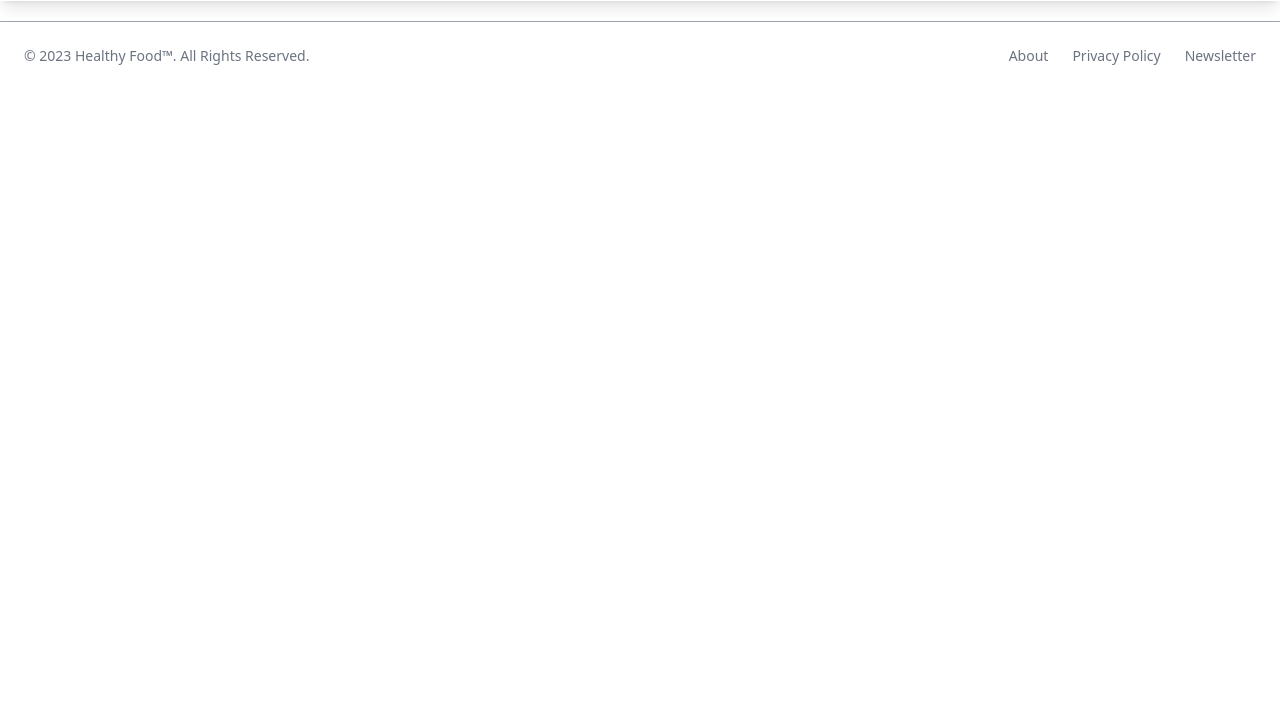
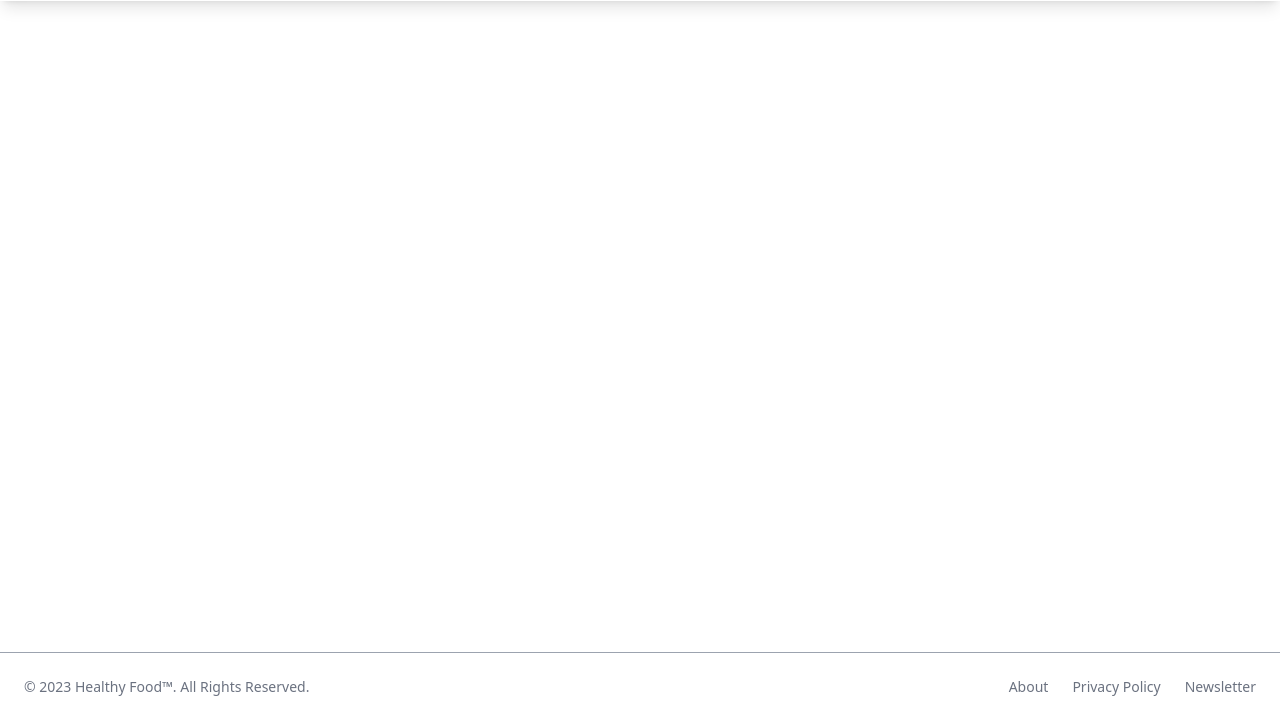
Before and after one commit to jjfenton/medCooking, a website: page docs/index.html in a window 1280 px wide. Shown: the part 79-800 px from the top of the page. Drawn offline with Linux system fonts and the light colour scheme.

Commit message:
fixed footer

```diff
--- a/docs/index.html
+++ b/docs/index.html
@@ -62,7 +62,7 @@
 
     <!-- footer -->
     <footer
-        class="bottom-0 left-0 max-w-full p-4 mt-5 border-t border-gray-400 md:flex md:items-center md:justify-between md:p-6 dark:bg-gray-800 dark:border-gray-600">
+        class="bottom-0 left-0 max-w-full p-4 mt-auto border-t border-gray-400 md:flex md:items-center md:justify-between md:p-6 dark:bg-gray-800 dark:border-gray-600">
         <span class="text-sm text-gray-500 sm:text-center dark:text-gray-500">© 2023 <a
                 href="https://jjfenton.github.io/medCooking/" class="hover:underline">Healthy Food™</a>. All Rights
             Reserved.
```
Also changed, not shown: docs/contact.html (+1 -1 lines), docs/recipes.html (+1 -1 lines), docs/output.css.
